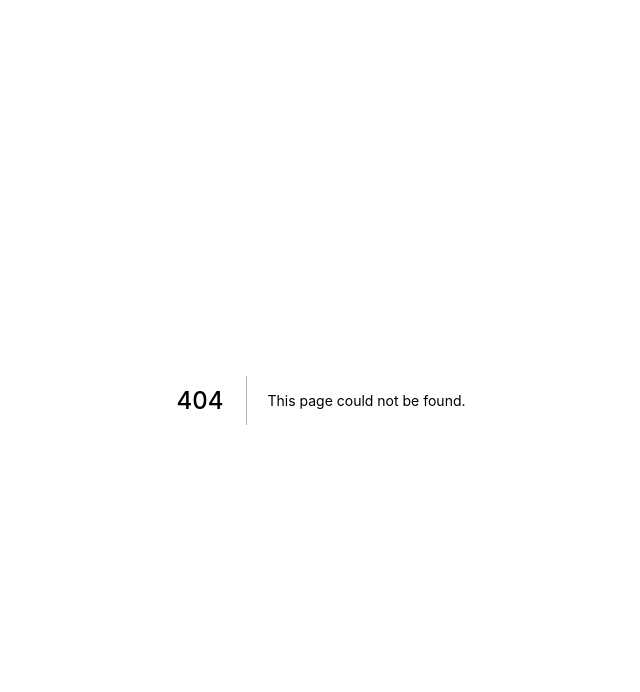
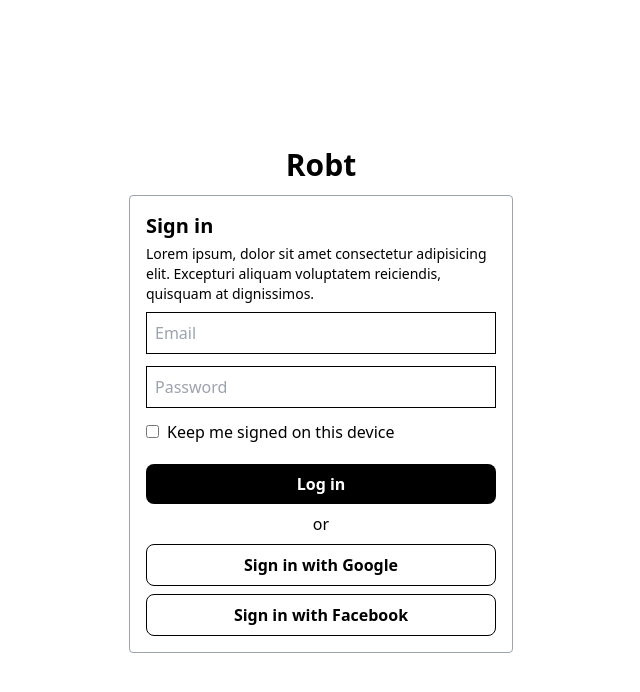
Before and after one commit to Almsrr/robt, a Next.js app: page /candidate/login in a window 1280 px wide. Before the commit this address had no page. Shown: the top 692 px of the page, without its empty margins (319-959 px from the left). Built offline with nearby package versions, Linux system fonts and the light colour scheme.

Commit message:
login state

```diff
--- a/components/UI/Layout.tsx
+++ b/components/UI/Layout.tsx
@@ -1,8 +1,39 @@
-import { FC, Fragment } from "react";
+import { FC, Fragment, useContext, useState } from "react";
 
 import Navigation from "./Navigation/Navigation";
+import { AuthContext } from "../../store/auth-context";
 
 const Layout: FC = function (props) {
+  const authCtx = useContext(AuthContext);
+  const [showMessages, setShowMessages] = useState(false);
+
+  const toggleChat = () => {
+    setShowMessages((prevState) => !prevState);
+  };
+
+  const chat = (
+    <div className="w-64 rouded fixed bottom-0 right-10 rounded-t-md overflow-hidden">
+      <header
+        className="bg-black text-white cursor-pointer"
+        onClick={toggleChat}
+      >
+        <h4 className="p-3 font-bold">Messages</h4>
+      </header>
+      {showMessages && (
+        <main className="border">
+          <section className="p-2">
+            <p>
+              Lorem, ipsum dolor sit amet consectetur adipisicing elit. Quae
+              ipsam accusantium ea nam, incidunt doloremque repellendus earum
+              repudiandae enim tenetur aperiam nobis libero magnam impedit ipsum
+              ducimus inventore rem sequi?
+            </p>
+          </section>
+        </main>
+      )}
+    </div>
+  );
+
   return (
     <Fragment>
       <Navigation />
@@ -10,6 +41,7 @@ const Layout: FC = function (props) {
       <footer>
         <div className="container">&copy; 2021 Robt</div>
       </footer>
+      {authCtx.isAuth && chat}
     </Fragment>
   );
 };
--- a/components/UI/Navigation/Navigation.tsx
+++ b/components/UI/Navigation/Navigation.tsx
@@ -1,9 +1,82 @@
-import { FC } from "react";
+import { FC, useContext, Fragment, useState } from "react";
+
+import Link from "next/link";
+import { useRouter } from "next/router";
 
 import NavLink from "./NavLink";
-import Link from "next/link";
+import { AuthContext } from "../../../store/auth-context";
 
 const Navigation: FC = function () {
+  const [showUserMenu, setShowUserMenu] = useState(false);
+  const authCtx = useContext(AuthContext);
+  const router = useRouter();
+
+  const { isAuth, username } = authCtx;
+
+  const toggleUserMenu = () => {
+    setShowUserMenu((prevState) => !prevState);
+  };
+
+  const logoutHandler = () => {
+    authCtx.logout();
+    router.push("/candidate/");
+  };
+
+  let rightMenu = (
+    <Fragment>
+      <span>Sign in</span>
+      <span className="inline-block bg-black w-px h-5 mx-3"></span>
+      <Link href="/candidate/login">
+        <a className="font-bold">Candidate</a>
+      </Link>
+      <span className="px-2">or</span>
+      <Link href="/employeer/login">
+        <a className="font-bold">Employeer</a>
+      </Link>
+    </Fragment>
+  );
+
+  if (isAuth) {
+    rightMenu = (
+      <Fragment>
+        <Link href={`/candidate/${username}/messages`}>
+          <a className="px-3 text-lg">
+            <i className="fas fa-comment-alt"></i>
+          </a>
+        </Link>
+        <Link href={`/candidate/${username}/notifications`}>
+          <a className="px-3 text-xl">
+            <i className="fas fa-bell"></i>
+          </a>
+        </Link>
+        <div className="relative">
+          <button
+            className="px-3 text-xl"
+            type="button"
+            onClick={toggleUserMenu}
+          >
+            <i className="fas fa-user"></i>
+          </button>
+          {showUserMenu && (
+            <ul className="border border-gray-300 rounded absolute top-100 right-0 bg-white py-4 px-3 text-lg w-80">
+              <li className="w-full pb-1">Profile</li>
+              <li className="w-full pt-1 pb-2">
+                <Link href={`/candidate/${username}`}>
+                  <a>Dashboard</a>
+                </Link>
+              </li>
+              <li className="w-full pt-1 border-t border-black">
+                <button className="w-full font-bold" onClick={logoutHandler}>
+                  Log out
+                </button>
+              </li>
+            </ul>
+          )}
+        </div>
+      </Fragment>
+    );
+  }
+
   return (
     <nav className="border-b border-gray-200">
       <div className="container py-4">
@@ -13,7 +86,7 @@ const Navigation: FC = function () {
               <a>Robt</a>
             </Link>
           </span>
-          <ul className="inline-flex items-center w-full">
+          <ul className="inline-flex items-center">
             <li>
               <NavLink to="/jobs">Jobs</NavLink>
             </li>
@@ -23,22 +96,8 @@ const Navigation: FC = function () {
             <li>
               <NavLink to="/companies">Companies</NavLink>
             </li>
-            <li className="ml-auto">
-              <span>Sign in</span>
-            </li>
-            <li>
-              <div className="bg-black mx-3 w-px h-5"></div>
-            </li>
-            <li>
-              <Link href="/candidate/login">
-                <a className="font-bold">Candidate</a>
-              </Link>{" "}
-              <span className="px-1">or</span>{" "}
-              <Link href="/employeer/login">
-                <a className="font-bold">Employeer</a>
-              </Link>
-            </li>
           </ul>
+          <div className="w-auto ml-auto flex items-center">{rightMenu}</div>
         </div>
       </div>
     </nav>
--- /dev/null
+++ b/pages/candidate/[username]/index.tsx
@@ -0,0 +1,59 @@
+import { FC } from "react";
+
+import { GetStaticPaths, GetStaticProps, InferGetStaticPropsType } from "next";
+import { ParsedUrlQuery } from "querystring";
+
+import Layout from "../../../components/UI/Layout";
+
+const someUsers = [
+  {
+    id: "123s",
+    username: "almsrr",
+    name: "Alam Sierra",
+    email: "almsrr@domain.com",
+  },
+  {
+    id: "321s",
+    username: "mclerz",
+    name: "Marcelo Erizo",
+    email: "mclerz@domain.com",
+  },
+];
+
+interface IParams extends ParsedUrlQuery {
+  username: string;
+}
+
+const UserDashboard: FC = function ({
+  user,
+}: InferGetStaticPropsType<typeof getStaticProps>) {
+  return (
+    <Layout>
+      <div className="container">
+        <h1 className="font-bold text-4xl">{user.name}</h1>
+        <p>Username: {user.username}</p>
+        <p>Email: {user.email}</p>
+      </div>
+    </Layout>
+  );
+};
+
+export const getStaticPaths: GetStaticPaths = async function () {
+  const paths = someUsers.map((user) => ({
+    params: { username: user.username },
+  }));
+
+  return { paths, fallback: false };
+};
+
+export const getStaticProps: GetStaticProps = async function (context) {
+  const { username } = context.params as IParams;
+
+  const user = someUsers.find((user) => user.username === username);
+
+  return {
+    props: { user },
+  };
+};
+
+export default UserDashboard;
--- /dev/null
+++ b/pages/candidate/[username]/messages.tsx
@@ -0,0 +1,13 @@
+import { FC } from "react";
+
+import Layout from "../../../components/UI/Layout";
+
+const MessagePage: FC = () => {
+  return (
+    <Layout>
+      <h1>Messages</h1>
+    </Layout>
+  );
+};
+
+export default MessagePage;
--- /dev/null
+++ b/pages/candidate/[username]/notifications.tsx
@@ -0,0 +1,13 @@
+import { FC } from "react";
+
+import Layout from "../../../components/UI/Layout";
+
+const NotificationsPage: FC = () => {
+  return (
+    <Layout>
+      <h1>Notifications</h1>
+    </Layout>
+  );
+};
+
+export default NotificationsPage;
--- /dev/null
+++ b/pages/candidate/index.tsx
@@ -0,0 +1,15 @@
+import { FC, useEffect } from "react";
+
+import { useRouter } from "next/router";
+
+const IndexPage: FC = function () {
+  const router = useRouter();
+
+  useEffect(() => {
+    router.replace(`${router.pathname}/login`);
+  }, [router]);
+
+  return <div></div>;
+};
+
+export default IndexPage;
--- /dev/null
+++ b/pages/candidate/login.tsx
@@ -0,0 +1,107 @@
+import { FC, useContext, useRef } from "react";
+
+import { useRouter } from "next/router";
+
+import { AuthContext } from "../../store/auth-context";
+
+const LoginPage: FC = function () {
+  const router = useRouter();
+  const emailInput = useRef<HTMLInputElement>(null);
+  const passwordInput = useRef<HTMLInputElement>(null);
+  const keepSignedInput = useRef<HTMLInputElement>(null);
+
+  const authCtx = useContext(AuthContext);
+
+  const loginHandler = (event: React.FormEvent) => {
+    event.preventDefault();
+
+    const enteredEmail = emailInput.current!.value;
+    const enteredPassword = passwordInput.current!.value;
+    const keepSigned = keepSignedInput.current!.checked;
+
+    if (enteredEmail.trim().length === 0) {
+      return;
+    } else if (enteredPassword.length === 0) {
+      return;
+    }
+
+    authCtx.login(enteredEmail).then((success) => {
+      if (success) {
+        router.replace(`/candidate/almsrr`);
+      }
+    });
+  };
+
+  return (
+    <main>
+      <section>
+        <div className="container">
+          <div className="flex justify-center w-full flex-col h-screen">
+            <h1 className="font-bold text-3xl text-center pb-3">Robt</h1>
+            <form
+              onSubmit={loginHandler}
+              className="w-96 mx-auto border border-gray-400 rounded p-4"
+            >
+              <h1 className="font-bold text-xl mb-1">Sign in</h1>
+              <p className="mb-2 text-sm">
+                Lorem ipsum, dolor sit amet consectetur adipisicing elit.
+                Excepturi aliquam voluptatem reiciendis, quisquam at
+                dignissimos.
+              </p>
+              <div>
+                <input
+                  ref={emailInput}
+                  type="text"
+                  placeholder="Email"
+                  className="w-full border border-black p-2 mb-3"
+                />
+              </div>
+              <div>
+                <input
+                  ref={passwordInput}
+                  type="password"
+                  placeholder="Password"
+                  className="w-full border border-black p-2 mb-3"
+                />
+              </div>
+              <div>
+                <input
+                  ref={keepSignedInput}
+                  type="checkbox"
+                  id="keep-signed"
+                  className="mr-2"
+                />
+                <label htmlFor="keep-signed">
+                  Keep me signed on this device
+                </label>
+              </div>
+              <button
+                type="submit"
+                className="block mt-5 bg-black text-white w-full p-2 rounded-lg font-bold"
+              >
+                Log in
+              </button>
+              <div className="socials">
+                <div className="text-center w-full py-2">or</div>
+                <button
+                  type="button"
+                  className="block text-center w-full py-2 border border-black rounded-lg font-bold mb-2"
+                >
+                  Sign in with Google
+                </button>
+                <button
+                  type="button"
+                  className="block text-center w-full py-2 border border-black rounded-lg font-bold "
+                >
+                  Sign in with Facebook
+                </button>
+              </div>
+            </form>
+          </div>
+        </div>
+      </section>
+    </main>
+  );
+};
+
+export default LoginPage;
```
